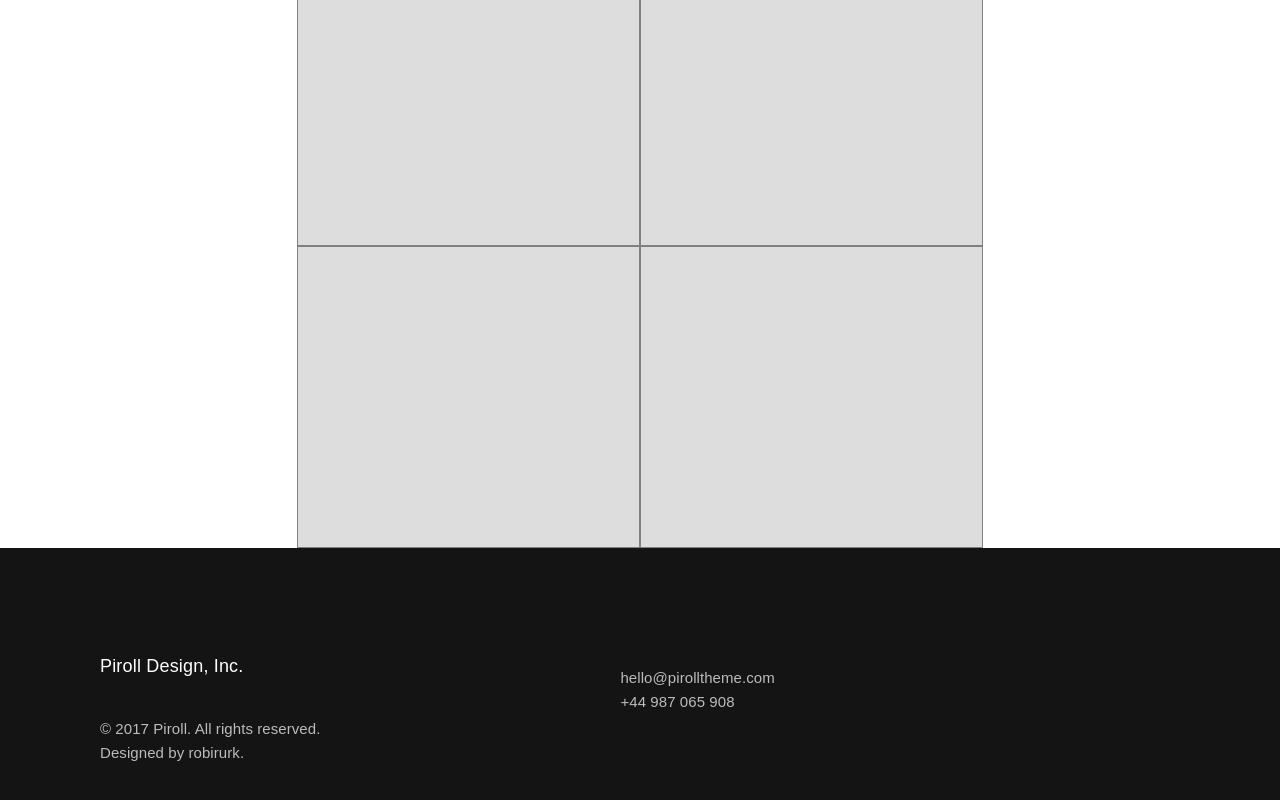
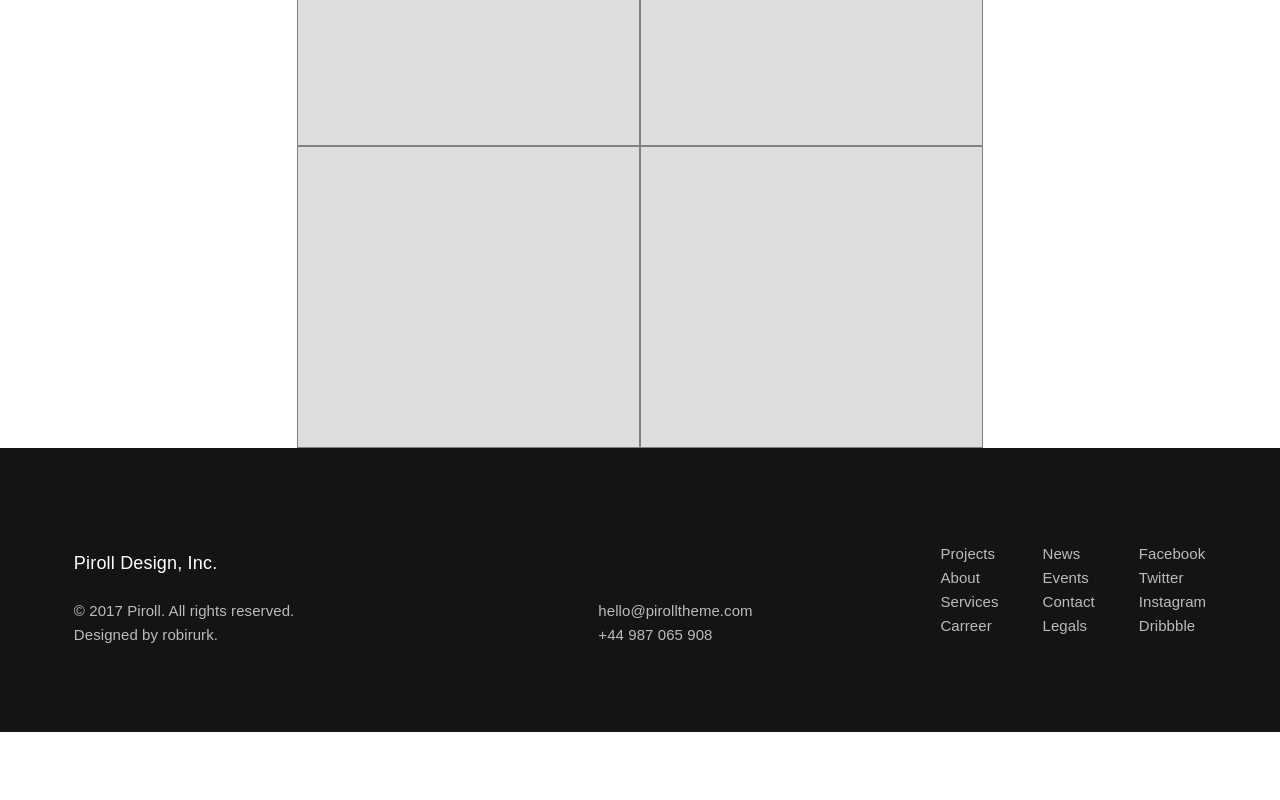
Before and after one commit to IvanXablin/Layout-template-Piroll, a plain HTML site: page index.html in a window 1280 px wide. Shown: the part 1764-2564 px from the top of the page. After the commit the page ends 2496 px from the top, so only its background shows below. Drawn offline with Linux system fonts and the light colour scheme.

Commit message:
update footer

```diff
--- a/css/styles.css
+++ b/css/styles.css
@@ -1,7 +1,10 @@
 body {
+    display: flex;
+    flex-direction: column;
     background-color: #ffffff;
     margin: 0px;
     padding: 0px;
+    height: 100%;
 }
 
 .header {
@@ -60,13 +63,14 @@ body {
     text-align: center;
 }
 
-.work__wrapper {
+.content {
     width: 100%;
     display: flex;
     margin-top: 100px;
+    flex-grow: 1;
 }
 
-.work__content {
+.items__wrapper {
     width: 80%;
     margin: 0 auto;
     display: flex;
@@ -88,17 +92,23 @@ body {
 
 .footer {
     display: flex;
+    flex-direction: row;
     align-items: center;
     height: 284px;
     background-color: #141414;
 }
 
-.content1__wrapper {
-    margin-left: 100px;
+.info {
+    width: 100%;
+    display: flex;
+    justify-content: space-around;
 }
 
+.company-info {
 
-.content1__wrapper h2 {
+}
+
+.name-company {
     display: block;
     font-family: 'Montserrat', sans-serif;
     font-size: 18px;
@@ -108,8 +118,8 @@ body {
     color: #ffffff;
 }
 
-.content1__wrapper span {
-    display: block;
+.company-warning {
+    display: inline-block;
     font-family: 'Nunito Sans', sans-serif;
     font-size: 15px;
     line-height: 24px;
@@ -118,7 +128,8 @@ body {
     color: #bcbcbc;
 }
 
-.contacts {
+.company-contact {
+    display: inline-block;
     margin-left: 300px;
     font-family: 'Nunito Sans', sans-serif;
     font-size: 15px;
@@ -127,3 +138,14 @@ body {
     letter-spacing: 0.005em;
     color: #bcbcbc;
 }
+
+ul {
+    font-family: 'Nunito Sans', sans-serif;
+    font-size: 15px;
+    line-height: 24px;
+    font-weight: 400;
+    letter-spacing: 0.005em;
+    color: #bcbcbc;
+    display: inline-block;
+    list-style: none;
+}
--- a/index.html
+++ b/index.html
@@ -2,9 +2,8 @@
 <html lang="en">
 <head>
     <meta charset="UTF-8">
-    <meta http-equiv="X-UA-Compatible" content="IE=edge">
-    <meta name="viewport" content="width=device-width, initial-scale=1.0">
     <link rel="stylesheet" href="./css/styles.css" type="text/css"/>
+
     <link rel="preconnect" href="https://fonts.googleapis.com">
     <title>Document</title>
 </head>
@@ -25,8 +24,8 @@
         <h1>UI/UX & Graphic Designer</h1>
         <h3>I am a Graphic & Web Designer based in New York, specializing <br> in User Interface Design and Development.</h3>
     </div>
-    <div class="work__wrapper">
-        <div class="work__content">
+    <div class="content">
+        <div class="items__wrapper">
             <div class="item"></div>
             <div class="item"></div>
             <div class="item"></div>
@@ -42,11 +41,39 @@
         </div>
     </div>
    <div class="footer">
-        <div class="content1__wrapper">
-            <h2>Piroll Design, Inc.</h2>
-            <span>© 2017 Piroll. All rights reserved. <br> Designed by robirurk.</span>
+        <div class="info">
+            <div class="company-info">
+                <span class="name-company">
+                    Piroll Design, Inc.
+                </span>
+                <span class="company-warning">
+                    © 2017 Piroll. All rights reserved. <br> Designed by robirurk.
+                </span>
+                <span class="company-contact">
+                    hello@pirolltheme.com <br> +44 987 065 908
+                </span>
+            </div>
+            <div class="links-info">
+                <ul>
+                    <li>Projects</li>
+                    <li>About</li>
+                    <li>Services</li>
+                    <li>Carreer</li>
+                </ul>
+                <ul>
+                    <li>News </li>
+                    <li>Events</li>
+                    <li>Contact</li>
+                    <li>Legals</li>
+                </ul>
+                <ul>
+                    <li>Facebook</li>
+                    <li>Twitter</li>
+                    <li>Instagram</li>
+                    <li>Dribbble</li>
+                </ul>
+            </div>
         </div>
-        <span class="contacts">hello@pirolltheme.com <br> +44 987 065 908</span>
    </div>
 </body>
 </html>
```
